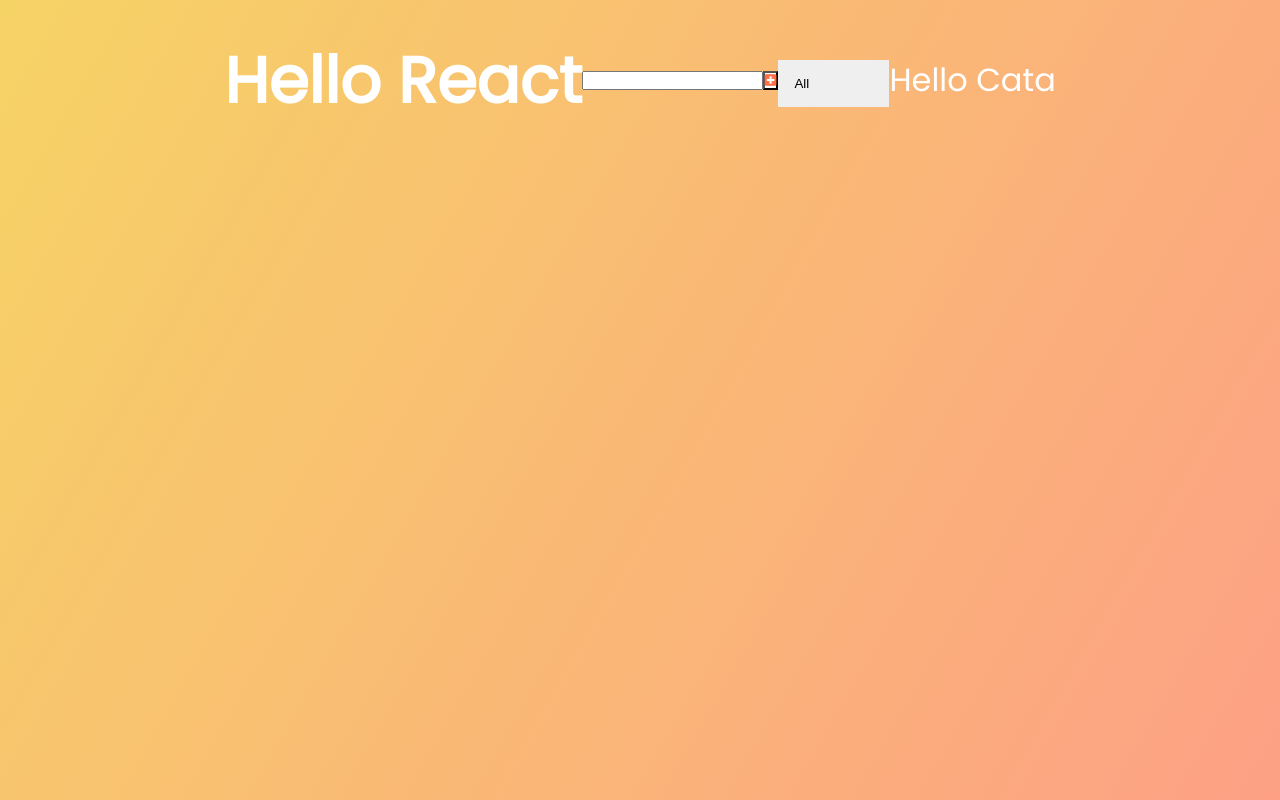
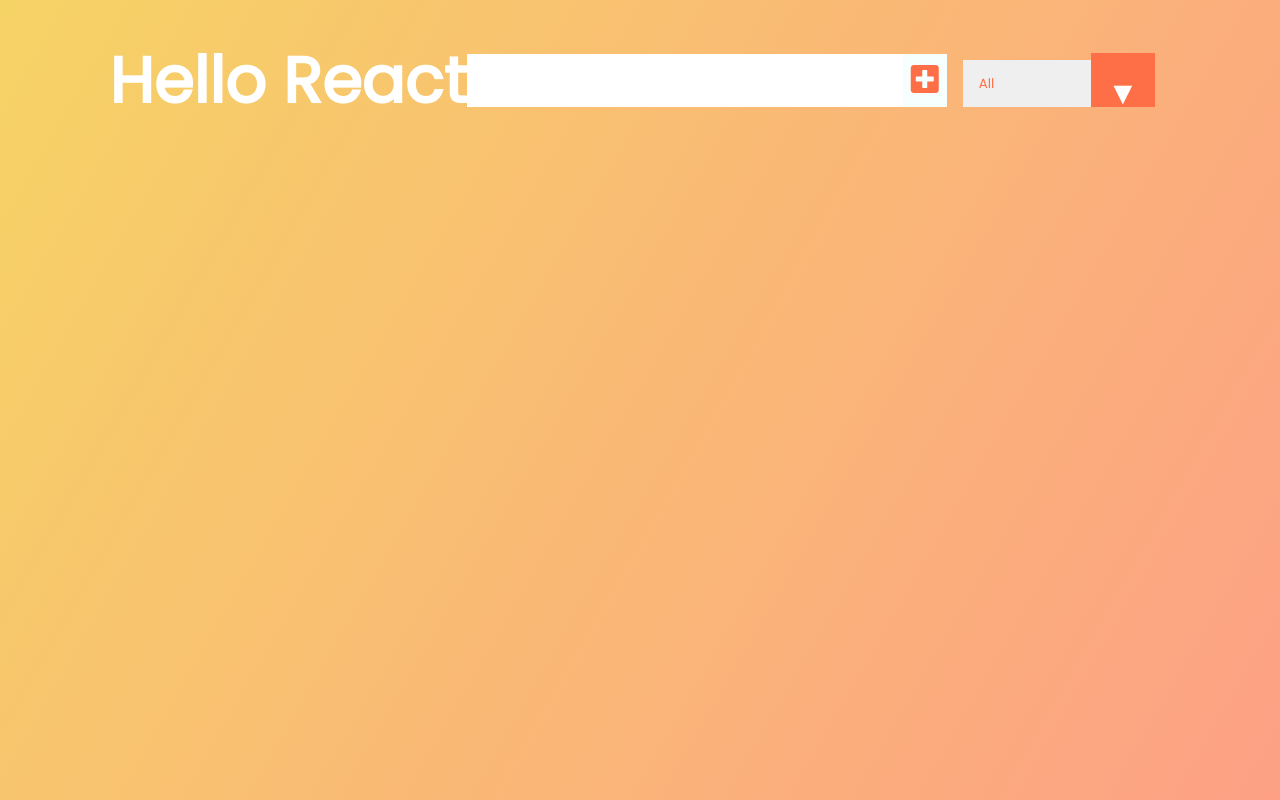
Before and after one commit to catakeat/dev_ed_todo_application, a React (Create React App) app: page / in a window 1280 px wide. Built offline with nearby package versions, Linux system fonts and the light colour scheme.

Commit message:
--- Auto-Git Commit ---

```diff
--- a/src/App.css
+++ b/src/App.css
@@ -1,3 +1,4 @@
+
 * {
   margin: 0;
   padding: 0;
@@ -20,6 +21,13 @@ form {
   justify-content: center;
   align-items: center;
 }
+form input,
+form button {
+  padding: 0.5rem;
+  font-size: 2rem;
+  border: none;
+  background: white;
+}
 form button {
   color: #ff6f47;
   background: #f7fffe;
@@ -35,28 +43,31 @@ form button:hover {
   justify-content: center;
   align-items: center;
 }
+
 .todo-list {
   min-width: 30%;
   list-style: none;
 }
-.todo{
-  margin: 0.5 rem;
+
+.todo {
+  margin: 0.5rem;
   background: white;
-  font-size : 1.5 rem;
+  font-size: 1.5rem;
   color: black;
-  display:flex;
-  justify-content :space-between;
-  align-items :center;
-  transition :all 1s ease;
-  }
-  .filter-todo{
-    padding:1rem;
+  display: flex;
+  justify-content: space-between;
+  align-items: center;
+  transition: all 1s ease;
+}
+.filter-todo {
+  padding: 1rem;
 }
 .todo li {
-  flex:1;
+  flex: 1;
 }
-.trash-btn, .complete-btn{
 
+.trash-btn,
+.complete-btn {
   background: #ff6f47;
   color: white;
   border: none;
@@ -64,14 +75,16 @@ form button:hover {
   cursor: pointer;
   font-size: 1rem;
 }
-.complete-btn{
-  background :rgb(11,212,162)
+.complete-btn {
+  background: rgb(11, 212, 162);
 }
-.todo-item{
-  padding :0rem 0.5rem;
+.todo-item {
+  padding: 0rem 0.5rem;
 }
-.fa-trash,fa-check{
-  pointer-events:none;
+
+.fa-trash,
+.fa-check {
+  pointer-events: none;
 }
 
 .fall {
@@ -95,3 +108,33 @@ select {
   border: 0 !important;
   background-image: none;
 }
+
+/* Custom Select */
+.select {
+  margin: 1rem;
+  position: relative;
+  overflow: hidden;
+}
+select {
+  color: #ff6f47;
+  font-family: "Poppins", sans-serif;
+  cursor: pointer;
+  width: 12rem;
+}
+/* Arrow */
+.select::after {
+  content: "\25BC";
+  position: absolute;
+  top: 0;
+  right: 0;
+  padding: 1rem;
+  background: #ff6f47;
+  cursor: pointer;
+  pointer-events: none;
+}
+/* Transition */
+/*
+.select:hover::after {
+  transform: scale(1.5);
+}
+*/
--- a/src/components/TodoList.js
+++ b/src/components/TodoList.js
@@ -4,8 +4,8 @@ import React from 'react'
 const TodoList = ()=>{
 
     return(
-<div>
-    Hello Cata
+<div  class="todo-container">
+    <ul class="todo-list"></ul>
 </div>
     )
 }
```
Also changed, not shown: .autogit/logs/log-23-11-2021-19-4-1.txt (added).
